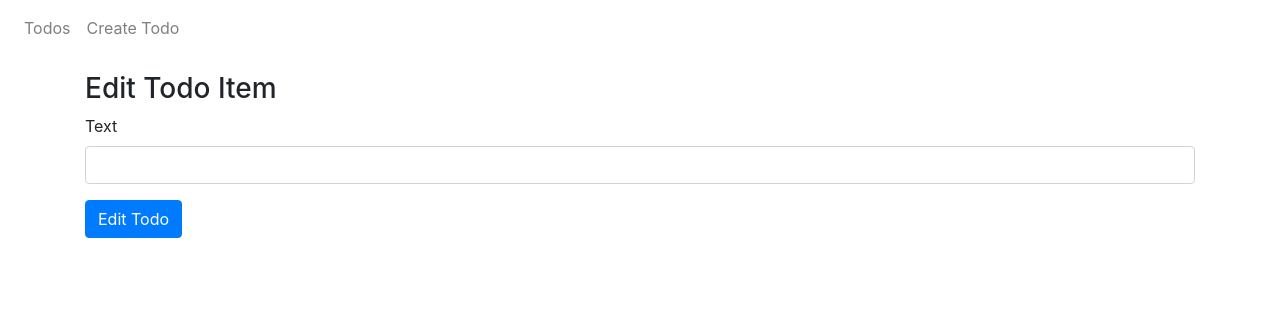
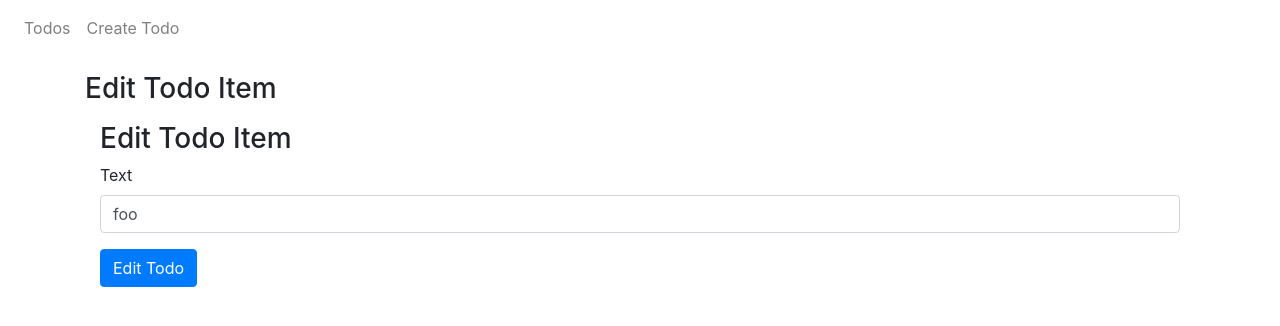
Before and after one commit to CharlesIvia/mern-notes, a React (Create React App) app: page /edit/0 in a window 1280 px wide. Shown: the top 326 px of the page. Built offline with nearby package versions, Linux system fonts and the light colour scheme.

Commit message:
Formatted component

```diff
--- a/src/EditTodo.js
+++ b/src/EditTodo.js
@@ -10,7 +10,19 @@ const EditTodo = () => {
     });
   }, []);
 
-  return todo ? <TodoForm /> : <div>Loading</div>;
+  const onSubmit = (data) => {
+    alert(JSON.stringify(data));
+  };
+  return todo ? (
+    <div className="container">
+      <div className="mt-3">
+        <h3>Edit Todo Item</h3>
+      </div>
+      <TodoForm todo={todo} onSubmit={onSubmit} />
+    </div>
+  ) : (
+    <div>Loading</div>
+  );
 };
 
 export default EditTodo;
```
